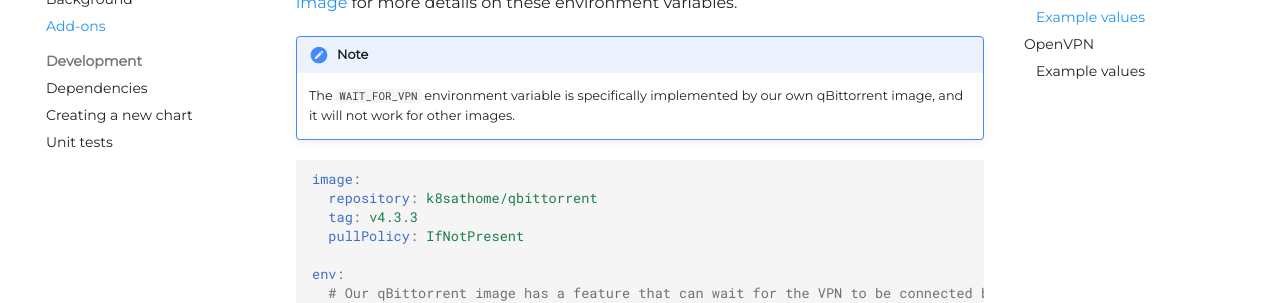
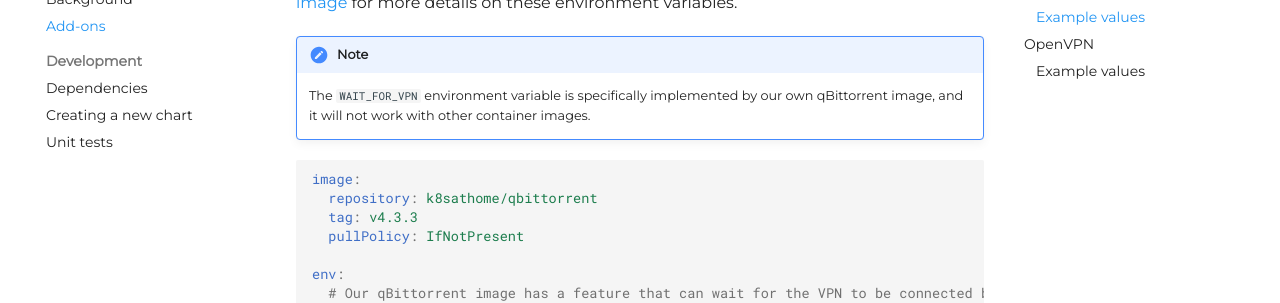
Before and after one commit to nicholaswilde/docs, an MkDocs documentation site: the page built from docs/helm-charts/common-library/add-ons.md, in a window 1280 px wide and 900 px high, scrolled down 1378 px. Shown: the part 172-475 px from the top of the window. Built offline with MkDocs 1.6.1 and Material for MkDocs 9.7.7, drawn with Linux system fonts in a browser that asks for light colours; comment, search, counter and statistics services are not loaded; some of the changed text lies outside the part shown.

Commit message:
add helm charts - addons

````diff
--- a/docs/helm-charts/common-library/add-ons.md
+++ b/docs/helm-charts/common-library/add-ons.md
@@ -53,8 +53,8 @@ This example shows how to add a Wireguard sidecar to our [qBittorrent Helm chart
 Below is an annotated example `values.yaml` that will result in a qBittorrent container with **all** its traffic routed through a VPN. In order to have functioning ingress and/or probes, it might be required to open certain networks or ports on the VPN firewall. That is beyond the scope of this document. Please refer to the [Wireguard client image](https://github.com/k8s-at-home/container-images/tree/main/wireguard) for more details on these environment variables.
 
 
-!!! note Custom container images
-    The `WAIT_FOR_VPN` environment variable is specifically implemented by our own qBittorrent image, and it will not work for other images.
+!!! note
+    The `WAIT_FOR_VPN` environment variable is specifically implemented by our own qBittorrent image, and it will not work with other container images.
 
 ```yaml
 image:
@@ -139,8 +139,8 @@ This example shows how to add an OpenVPN sidecar to our [qBittorrent Helm chart]
 
 Below is an annotated example `values.yaml` that will result in a qBittorrent container with **all** its traffic routed through a VPN. In order to have functioning ingress and/or probes, it might be required to open certain networks or ports on the VPN firewall. That is beyond the scope of this document. Please refer to the [OpenVPN client image](https://github.com/dperson/openvpn-client) for more details on these environment variables.
 
-!!! note Custom container images
-    The `WAIT_FOR_VPN` environment variable is specifically implemented by our own qBittorrent image, and it will not work for other images.
+!!! note
+    The `WAIT_FOR_VPN` environment variable is specifically implemented by our own qBittorrent image, and it will not work with other container images.
 
 ```yaml
 image:
````
